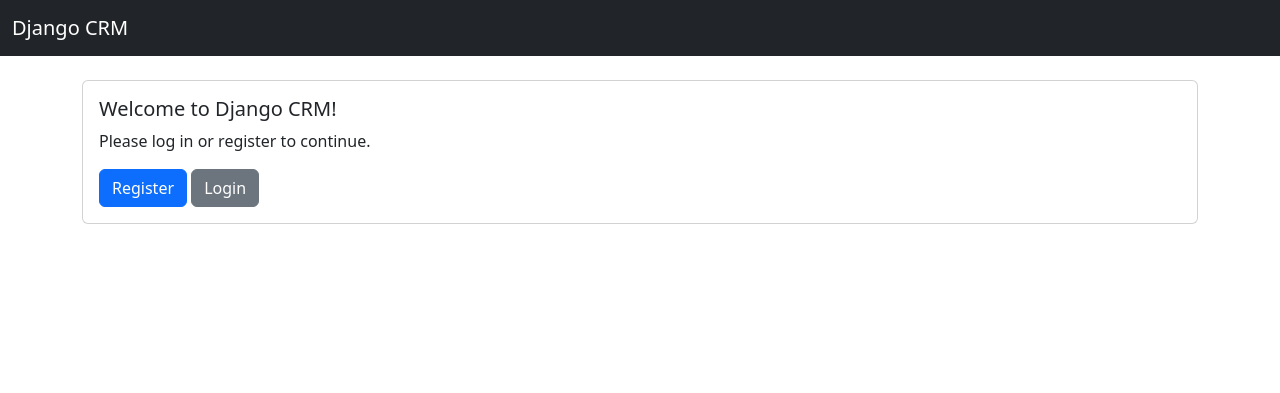
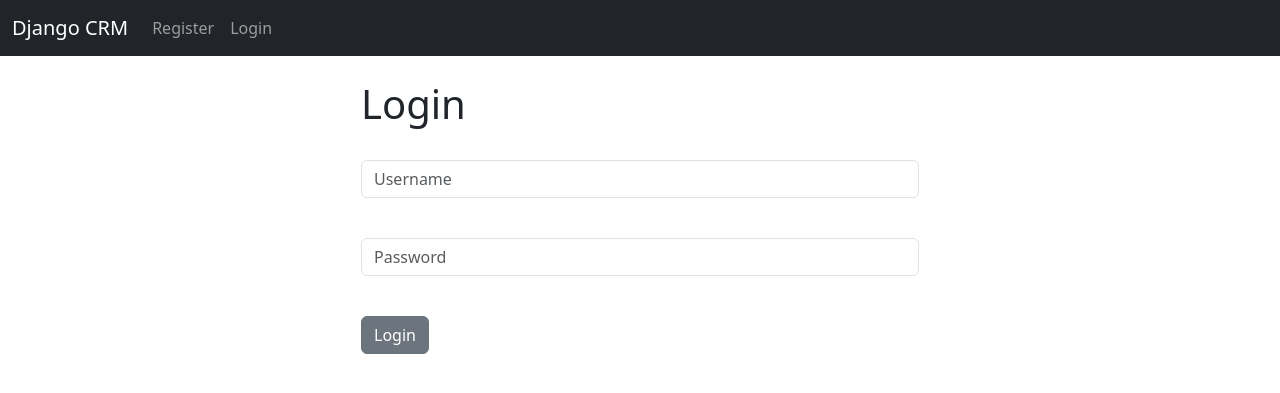
Before and after one commit to itshaiderabro/Django-CRM, a Django app: page / in a window 1280 px wide. Shown: the top 393 px of the page. Run offline with Django 5.2, Linux system fonts and the light colour scheme.

Commit message:
Complete User registration

```diff
--- a/item/templates/home.html
+++ b/item/templates/home.html
@@ -9,19 +9,30 @@
   <div class="card-body">
     <h5 class="card-title">Welcome, {{ user.username }}!</h5>
     <p class="card-text">You are logged in.</p>
-    <a href="{% url 'add_record' %}" class="btn btn-primary">Add Record</a>
+
     <a href="{% url 'logout' %}" class="btn btn-secondary">Logout</a>
   </div>
 </div>
+
 {% else %}
-<div class="card">
-  <div class="card-body">
-    <h5 class="card-title">Welcome to Django CRM!</h5>
-    <p class="card-text">Please log in or register to continue.</p>
-    <a href="{% url 'register' %}" class="btn btn-primary">Register</a>
-    <a href="{% url 'login' %}" class="btn btn-secondary">Login</a>
+
+<div class="col-md-6 offset-md-3">
+<h1>Login</h1>
+<br/>
+
+<form method="POST" action="{% url 'home' %}">
+	{% csrf_token %}
+
+  <div class="mb-3">
+    <input type="text" class="form-control" name="username", placeholder="Username" required>
+
+  </div><br/>
+  <div class="mb-3">
+    <input type="password" class="form-control" name="password", placeholder="Password" required>
   </div>
-</div>
+  <br/>
+  <button type="submit" class="btn btn-secondary">Login</button>
+
+</form>
 {% endif %}
-
 {% endblock %}
--- a/item/templates/navbar.html
+++ b/item/templates/navbar.html
@@ -1,3 +1,5 @@
+
+
 <nav class="navbar navbar-expand-lg navbar-dark bg-dark">
   <div class="container-fluid">
     <a class="navbar-brand" href="{% url 'home' %}">Django CRM</a>
@@ -6,11 +8,9 @@
     </button>
     <div class="collapse navbar-collapse" id="navbarSupportedContent">
       <ul class="navbar-nav me-auto mb-2 mb-lg-0">
-<!--
+
         {% if user.is_authenticated %}
-        <li class="nav-item">
-          <a class="nav-link" href="{% url 'add_record' %}">Add Record</a>
-        </li>
+
         <li class="nav-item">
           <a class="nav-link" href="{% url 'logout' %}">Logout</a>
         </li>
@@ -22,7 +22,7 @@
         <li class="nav-item">
           <a class="nav-link" href="{% url 'home' %}">Login</a>
         </li>
-        {% endif %} -->
+        {% endif %}
 
 
       </ul>
--- a/item/urls.py
+++ b/item/urls.py
@@ -4,7 +4,7 @@ from . import views
 urlpatterns = [
 
     path('',  views.home, name='home'),
-    path('login', views.login_view, name='login'),
+    # path('login', views.login_view, name='login'),
     path('logout', views.logout_view, name='logout'),
     path('register', views.register, name='register'),
 ]
--- a/item/views.py
+++ b/item/views.py
@@ -1,16 +1,45 @@
-from django.shortcuts import render
+from django.shortcuts import render, redirect
 from django.contrib.auth import authenticate, login, logout
 from django.contrib import messages
+from .forms import SignUpForm
 
 # Create your views here.
 def home(request):
+    if request.method == 'POST':
+        username = request.POST['username']
+        password = request.POST['password']
+        user = authenticate(request, username=username, password=password)
+        if user is not None:
+            login(request, user)
+            return redirect('home')
+        else:
+            messages.error(request, 'Invalid username or password')
     return render(request, 'home.html')
 
-def login_view(request):
-    pass
+
+
+
 
 def logout_view(request):
-    pass
+    logout(request)
+    return redirect('home')
+
 
 def register(request):
-    pass
+    if request.method == 'POST':
+       form = SignUpForm(request.POST)
+       if form.is_valid():
+           form.save()
+           username = form.cleaned_data.get('username')
+           password = form.cleaned_data.get('password1')
+           user = authenticate(username=username, password=password)
+           if user is not None:
+               login(request, user)
+               messages.success(request, 'Registration successful. You are now logged in.')
+               return redirect('home')
+           else:
+               messages.error(request, 'Registration successful but login failed.')
+               return redirect('register')
+    form = SignUpForm()
+
+    return render(request, 'register.html', {'form': form})
```
Also changed, not shown: item/forms.py (added, +32 -0 lines), item/templates/register.html (added, +19 -0 lines), item/templates/login.html (added).
